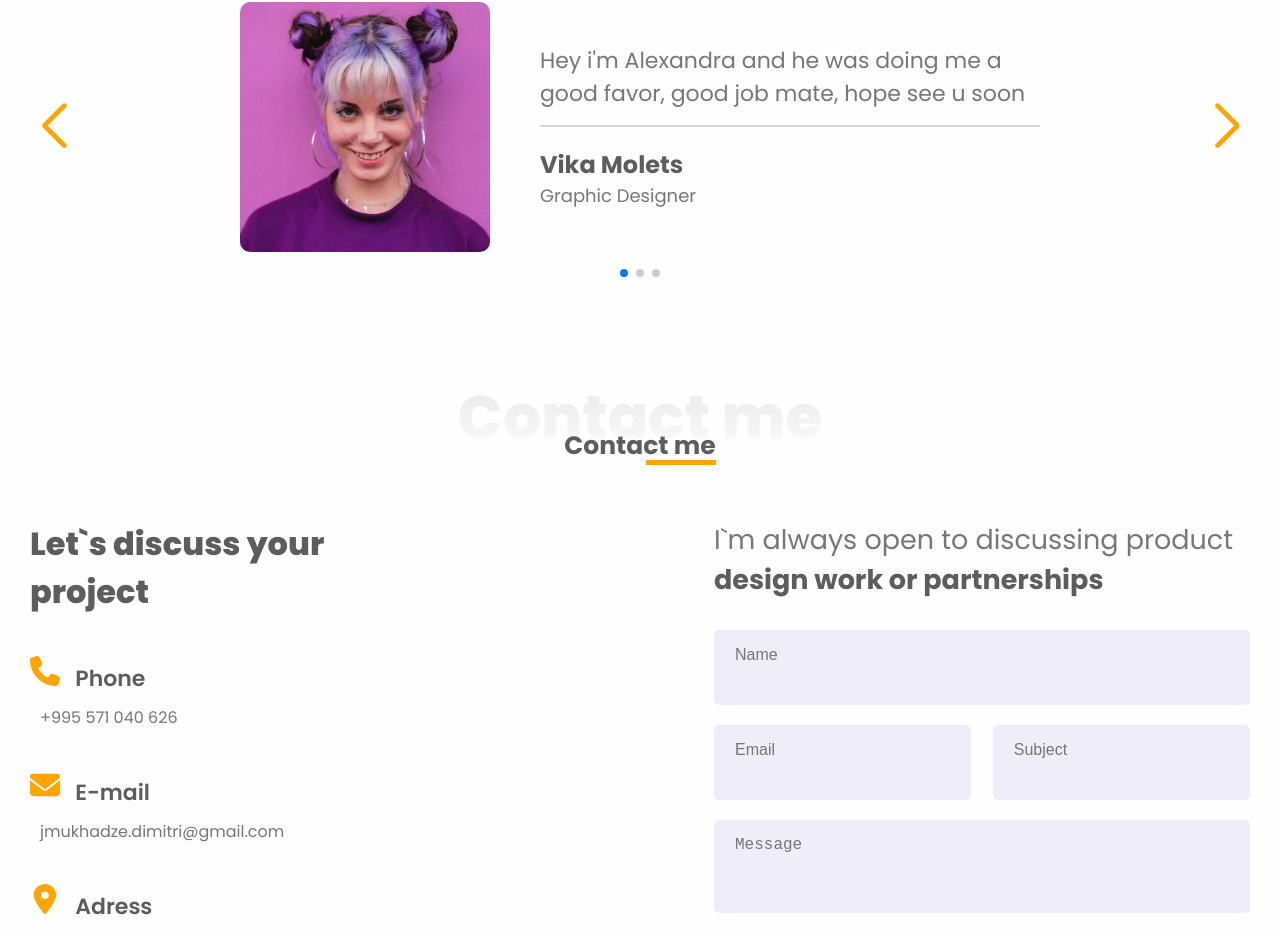
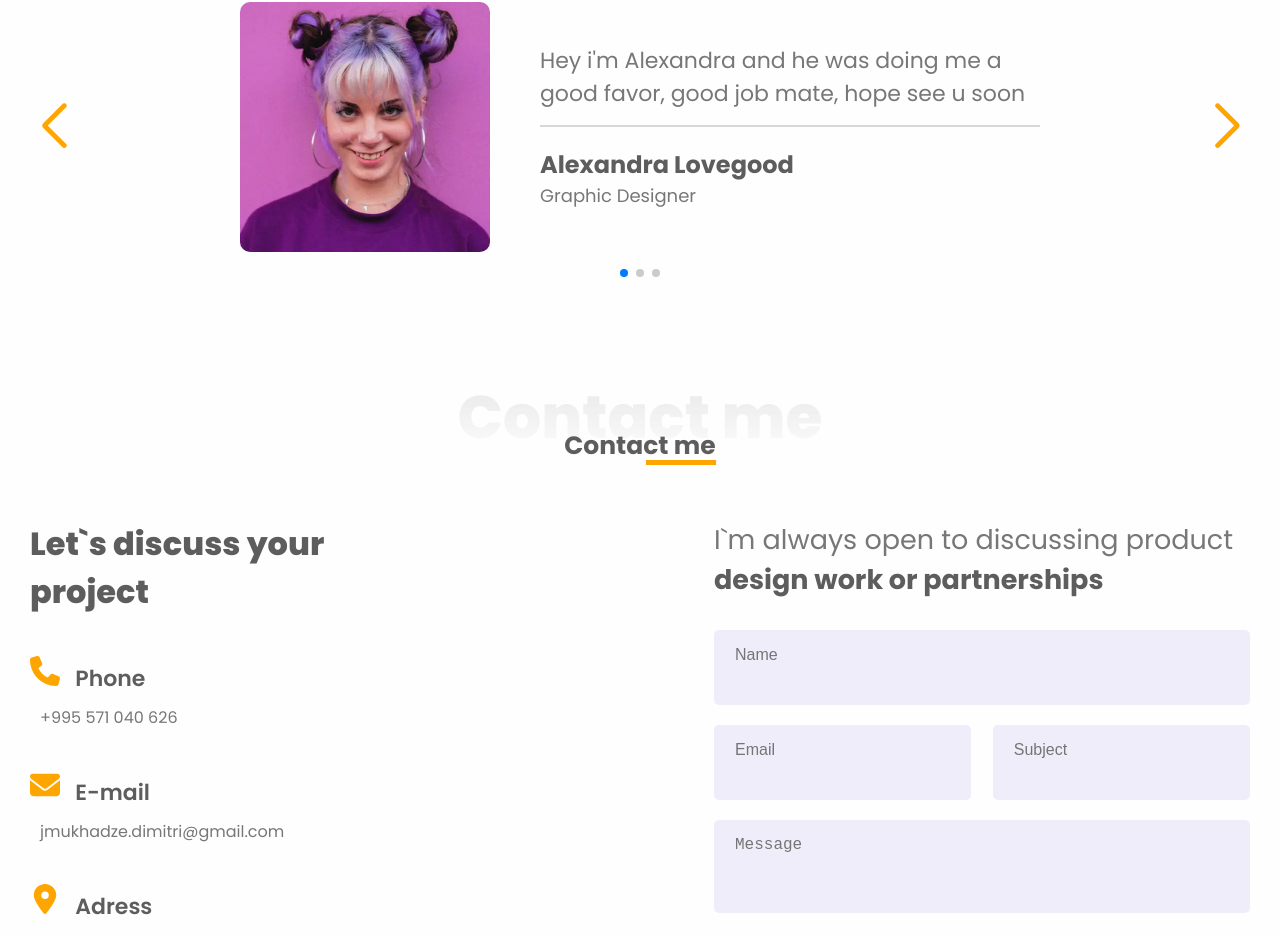
Before and after one commit to iScreAmn/react-portfolio, a React (Vite) app: page / in a window 1280 px wide. Shown: the part 4490-5426 px from the top of the page. Built offline with nearby package versions, Linux system fonts and the light colour scheme.

Commit message:
Bug fixes

```diff
--- a/src/data/clientsData.js
+++ b/src/data/clientsData.js
@@ -5,21 +5,21 @@ const clientsData = [
     id: 1,
     imgSrc: client1,
     description: "Hey i'm Alexandra and he was doing me a good favor, good job mate, hope see u soon",
-    name: "Vika Molets",
+    name: "Alexandra Lovegood",
     position: "Graphic Designer",
   },
   {
     id: 2,
     imgSrc: client2,
     description: "Hey i'm David and he was doing me a good favor, good job mate, hope see u soon",
-    name: "Martin Davis",
+    name: "David Davidson",
     position: "Web Designer",
   },
   {
     id: 3,
     imgSrc: client3,
     description: "Hey i'm Eva and he was doing me a good favor, good job mate, hope see u soon",
-    name: "Amanda Hill",
+    name: "Eva Hill",
     position: "Marketing Manager",
   },
 ]
```
